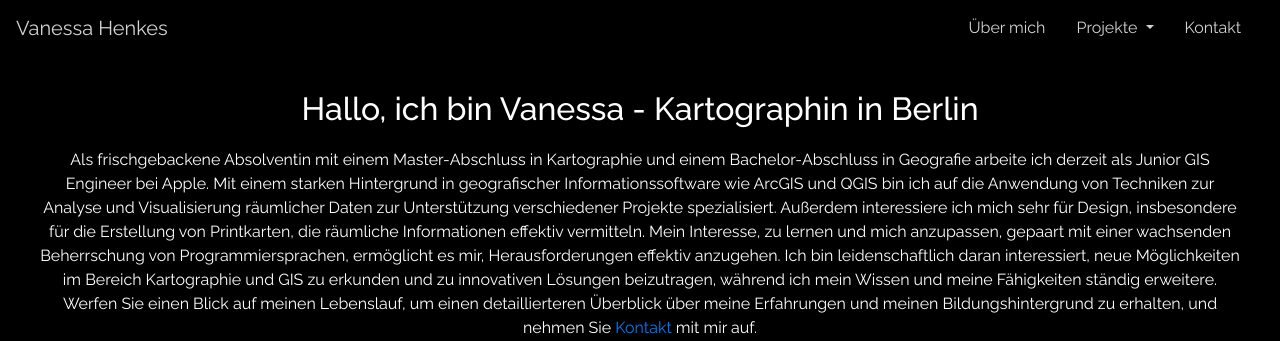
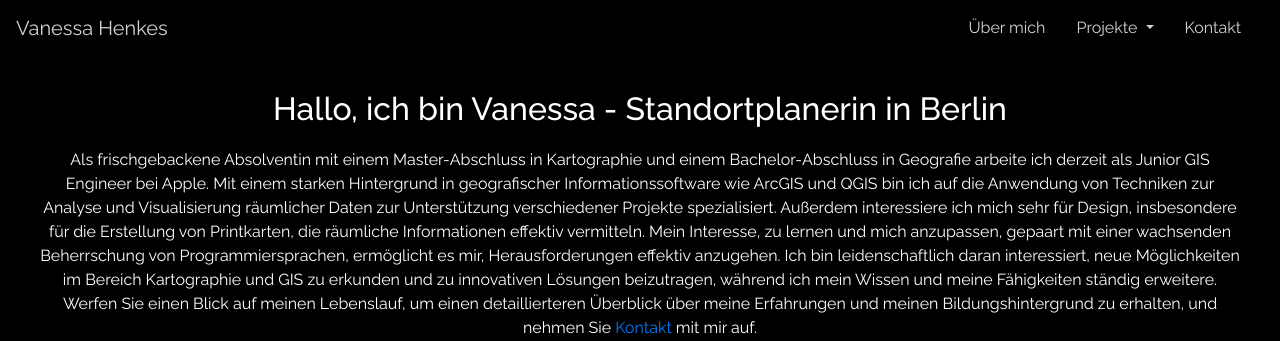
Before and after one commit to VnssHks/Portfolio-German, a plain HTML site: page about.html in a window 1280 px wide. Shown: the top 341 px of the page. Drawn offline with nearby package versions, Linux system fonts and the light colour scheme.

Commit message:
Update about.html

```diff
--- a/about.html
+++ b/about.html
@@ -16,7 +16,7 @@
   <div id="navbar-placeholder"></div>
   <a id="back-to-top-btn" href="#top"><i class="fas fa-arrow-up"></i></a>
   <div class="banner">
-    <h2>Hallo, ich bin Vanessa - Kartographin in Berlin</h2>
+    <h2>Hallo, ich bin Vanessa - Standortplanerin in Berlin</h2>
     <p> Als frischgebackene Absolventin mit einem Master-Abschluss in Kartographie und einem Bachelor-Abschluss in Geografie arbeite ich derzeit als Junior GIS Engineer bei Apple.
       Mit einem starken Hintergrund in geografischer Informationssoftware wie ArcGIS und QGIS bin ich auf die Anwendung von Techniken zur Analyse und Visualisierung räumlicher Daten zur Unterstützung verschiedener Projekte spezialisiert. Außerdem interessiere ich mich sehr für Design, insbesondere für die Erstellung von Printkarten, die räumliche Informationen effektiv vermitteln. Mein Interesse, zu lernen und mich anzupassen, gepaart mit einer wachsenden Beherrschung von Programmiersprachen, ermöglicht es mir, Herausforderungen effektiv anzugehen. Ich bin leidenschaftlich daran interessiert, neue Möglichkeiten im Bereich Kartographie und GIS zu erkunden und zu innovativen Lösungen beizutragen, während ich mein Wissen und meine Fähigkeiten ständig erweitere. Werfen Sie einen Blick auf meinen Lebenslauf, um einen detaillierteren Überblick über meine Erfahrungen und meinen Bildungshintergrund zu erhalten, und nehmen Sie <a href="contact.html">Kontakt</a> mit mir auf.</p>
         <div class="social-icons">
```
